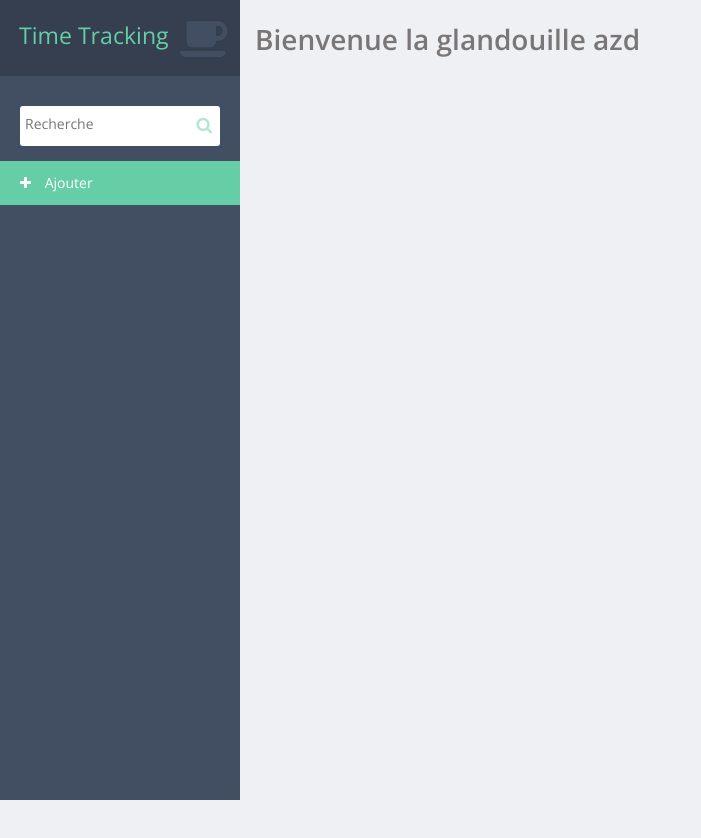
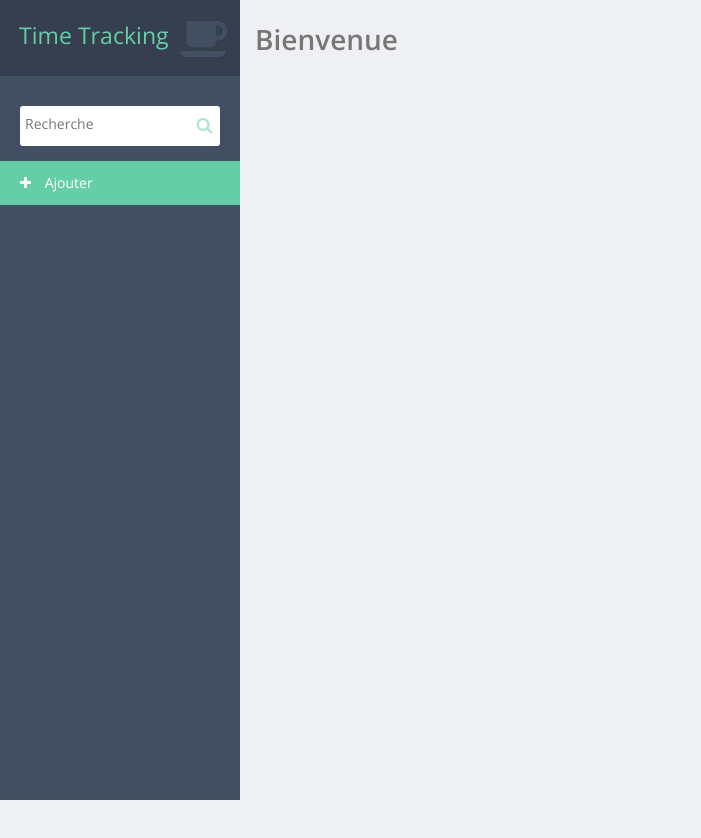
Before and after one commit to La-toile-cosmique/time-tracking, a website: page public/index.html in a window 1280 px wide. Shown: the whole page, without its empty margins (0-701 px from the left). Drawn offline with nearby package versions, Linux system fonts and the light colour scheme; no server answers; some icons are missing.

```diff
--- a/public/partial/welcome.html
+++ b/public/partial/welcome.html
@@ -1 +1 @@
-<h1>Bienvenue la glandouille azd</h1>
+<h1>Bienvenue</h1>
```
Also changed, not shown: dploy.yaml (line endings or trailing spaces), 1 other file.
